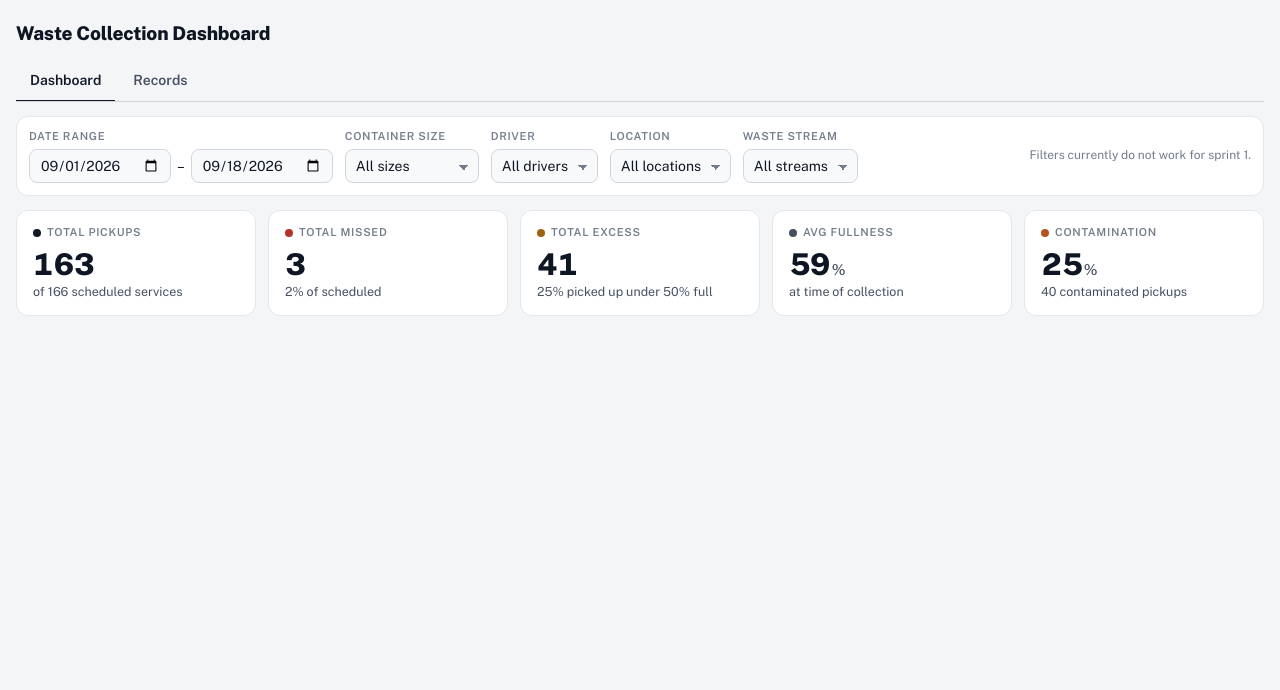
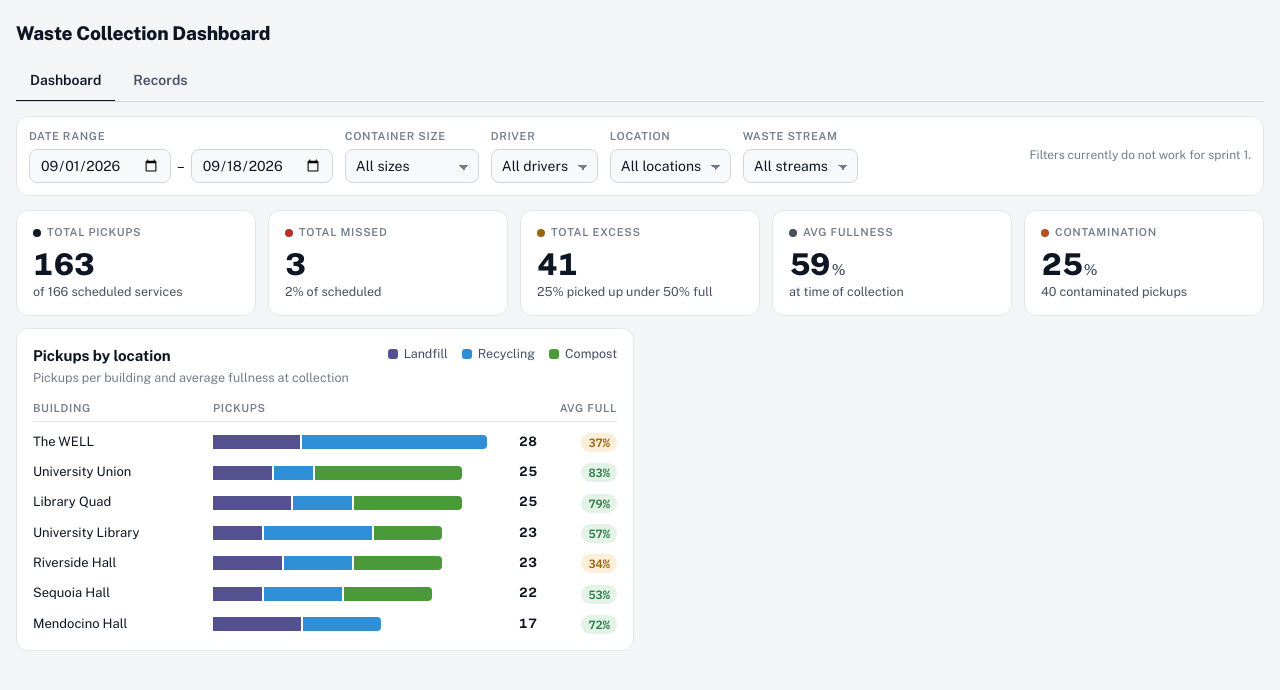
Before and after one commit to alexhart3/waste_dashboard, a Next.js app in the folder frontend/: page / in a window 1280 px wide. Shown: the top 690 px of the page. Built offline with nearby package versions, Linux system fonts and the light colour scheme.

Commit message:
created pickups by location chart

```diff
--- a/frontend/src/app/page.tsx
+++ b/frontend/src/app/page.tsx
@@ -1,10 +1,14 @@
 import KpiRow from "@/components/KpiRow";
+import PickupsByLocation from "@/components/PickupsByLocation";
 
 
 export default function Home() {
   return (
     <>
       <KpiRow />
+      <div className="grid">
+        <PickupsByLocation />
+      </div>
     </>
   );
 }
--- /dev/null
+++ b/frontend/src/components/ChartCard.tsx
@@ -0,0 +1,24 @@
+import { ReactNode } from "react";
+
+type ChartCardProps = {
+  title: string;
+  subtitle: string;
+  right?: ReactNode;
+  wide?: boolean;
+  children: ReactNode;
+};
+
+export default function ChartCard({ title, subtitle, right, wide, children }: ChartCardProps) {
+    return (
+        <section className={wide ? "card wide" : "card"}>
+            <div className="card-h">
+                <div>
+                    <h2>{title}</h2>
+                    <p>{subtitle}</p>
+                </div>
+                {right}
+            </div>
+            {children}
+        </section>
+    );
+}
--- /dev/null
+++ b/frontend/src/components/FullnessBadge.tsx
@@ -0,0 +1,9 @@
+function fullnessClass(percent: number) {
+    if (percent < 50) return "f-lo";
+    if (percent >= 85) return "f-hi";
+    return "f-ok";
+}
+
+export default function FullnessBadge({ percent }: { percent: number }) {
+    return (<span className={`fullpill ${fullnessClass(percent)}`}>{percent}%</span>);
+}
--- /dev/null
+++ b/frontend/src/components/PickupsByLocation.tsx
@@ -0,0 +1,41 @@
+import ChartCard from "./ChartCard";
+import StreamLegend from "./StreamLegend";
+import FullnessBadge from "./FullnessBadge";
+import HorizontalBarChart, { BarRow } from "./HorizontalBarChart";
+
+const buildings = [
+    { name: "The WELL",           landfill: 9, recycling: 19, compost: 0,  avgFullness: 37 },
+    { name: "University Union",   landfill: 6, recycling: 4,  compost: 15, avgFullness: 83 },
+    { name: "Library Quad",       landfill: 8, recycling: 6,  compost: 11, avgFullness: 79 },
+    { name: "University Library", landfill: 5, recycling: 11, compost: 7,  avgFullness: 57 },
+    { name: "Riverside Hall",     landfill: 7, recycling: 7,  compost: 9,  avgFullness: 34 },
+    { name: "Sequoia Hall",       landfill: 5, recycling: 8,  compost: 9,  avgFullness: 53 },
+    { name: "Mendocino Hall",     landfill: 9, recycling: 8,  compost: 0,  avgFullness: 72 },
+];
+
+export default function PickupsByLocation() {
+    const rows: BarRow[] = buildings.map((b) => ({
+        label: b.name,
+        segments: [
+            { label: "Landfill",  value: b.landfill,  color: "var(--lf)" },
+            { label: "Recycling", value: b.recycling, color: "var(--rc)" },
+            { label: "Compost",   value: b.compost,   color: "var(--cp)" },
+        ].filter((seg) => seg.value > 0),
+        extra: <FullnessBadge percent={b.avgFullness} />,
+    }));
+
+    return (
+        <ChartCard
+        title="Pickups by location"
+        subtitle="Pickups per building and average fullness at collection"
+        right={<StreamLegend />}
+        >
+            <HorizontalBarChart
+            labelHeader="Building"
+            valueHeader="Pickups"
+            extraHeader="Avg full"
+            rows={rows}
+            />
+        </ChartCard>
+    );
+}
--- /dev/null
+++ b/frontend/src/components/StreamLegend.tsx
@@ -0,0 +1,14 @@
+import { WASTE_STREAMS } from "../lib/wasteStreams";
+
+export default function StreamLegend() {
+    return (
+        <div className="legend">
+            {WASTE_STREAMS.map((stream) => (
+                <span key={stream.name}>
+                    <i className="sw" style={{ background: stream.color }}></i>
+                    {stream.name}
+                </span>
+            ))}
+        </div>
+    );
+}
--- /dev/null
+++ b/frontend/src/lib/wasteStreams.ts
@@ -0,0 +1,5 @@
+export const WASTE_STREAMS = [
+    { name: "Landfill", color: "var(--lf)" },
+    { name: "Recycling", color: "var(--rc)" },
+    { name: "Compost", color: "var(--cp)" },
+];
```
Also changed, not shown: 1 other file (tests, documents, lock files or other folders).
